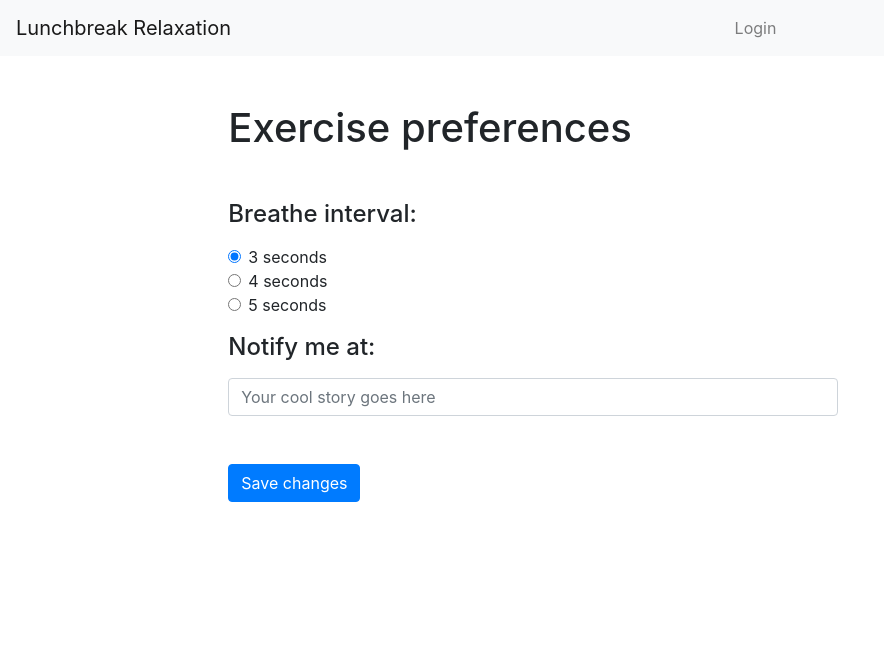
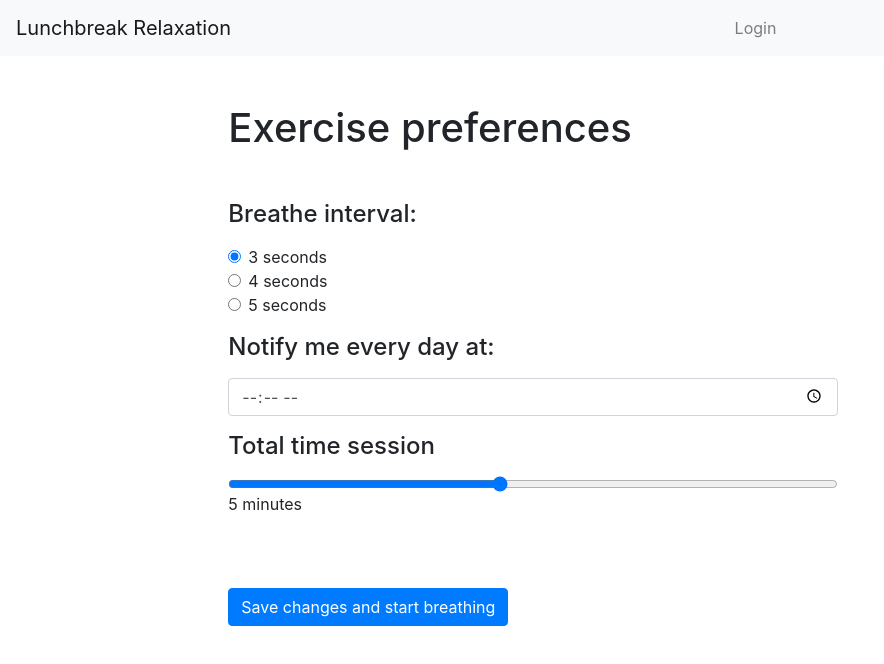
Before and after one commit to WanderSmits/relaxation_client, a React (Create React App) app: page /myprofile in a window 1280 px wide. Shown: the top 664 px of the page, without its empty margins (0-884 px from the left). Built offline with nearby package versions, Linux system fonts and the light colour scheme; no server answers.

Commit message:
made profile form

```diff
--- a/src/pages/Profile/index.js
+++ b/src/pages/Profile/index.js
@@ -1,19 +1,33 @@
 import React, { useState } from "react";
+import { useSelector, useDispatch } from "react-redux";
 
 import Form from "react-bootstrap/Form";
 import Col from "react-bootstrap/Col";
 import Button from "react-bootstrap/Button";
-import InputGroup from "react-bootstrap/InputGroup";
-import FormControl from "react-bootstrap/FormControl";
+
+import { postProfile } from "../../store/profile/actions";
 
 export default function Profile() {
-  const [interval, setInterval] = useState(false);
-  const [content, setContent] = useState("");
+  const [interval, setInterval] = useState(3);
+  const [notification, setNotification] = useState("");
+  const [totalTime, setTotalTime] = useState(5);
+
+  const dispatch = useDispatch();
 
   function submitPreferences(event) {
     event.preventDefault();
-    console.log("name", interval);
-    // dispatch(postStory(name, content, imageUrl));
+
+    const intInterval = parseInt(interval.charAt(0));
+
+    console.log(
+      "interval",
+      intInterval,
+      "notification",
+      notification,
+      "Total time?",
+      totalTime
+    );
+    dispatch(postProfile(intInterval, notification, totalTime));
   }
 
   return (
@@ -28,7 +42,7 @@ export default function Profile() {
           value={interval}
           label="3 seconds"
           value={interval}
-          onChange={() => setInterval(3)}
+          onChange={(event) => setInterval(event.target.value)}
           name="interval"
           id="radio1"
           checked
@@ -36,7 +50,7 @@ export default function Profile() {
         <Form.Check
           type="radio"
           value={interval}
-          onChange={() => setInterval(4)}
+          onChange={(event) => setInterval(event.target.value)}
           label="4 seconds"
           name="interval"
           id="radio2"
@@ -44,7 +58,7 @@ export default function Profile() {
         <Form.Check
           type="radio"
           value={interval}
-          onChange={() => setInterval(5)}
+          onChange={(event) => setInterval(event.target.value)}
           label="5 seconds"
           name="interval"
           id="radio2"
@@ -53,28 +67,36 @@ export default function Profile() {
 
       <Form.Group>
         <Form.Label>
-          <h4>Notify me at: </h4>
+          <h4>Notify me every day at: </h4>
         </Form.Label>
         <Form.Control
-          value={content}
-          onChange={(event) => setContent(event.target.value)}
-          type="textarea"
-          placeholder="Your cool story goes here"
+          value={notification}
+          onChange={(event) => setNotification(event.target.value)}
+          type="time"
+          placeholder="Notify me"
         />
       </Form.Group>
-      {/*
+
       <Form.Group>
-        <Form.Label>Your cool story link</Form.Label>
+        <Form.Label>
+          <h4>Total time session</h4>
+        </Form.Label>
+
         <Form.Control
-          value={imageUrl}
-          onChange={(event) => setImageUrl(event.target.value)}
-          type="text"
-          placeholder="Your image"
-        /> */}
-      {/* </Form.Group> */}
+          value={totalTime}
+          min="1"
+          max="10"
+          step="1"
+          onChange={(event) => setTotalTime(event.target.value)}
+          type="range"
+        />
+        <Form.Label>
+          <p>{`${totalTime} minutes`} </p>
+        </Form.Label>
+      </Form.Group>
       <Form.Group className="mt-5">
         <Button variant="primary" type="submit" onClick={submitPreferences}>
-          Save changes
+          Save changes and start breathing
         </Button>
       </Form.Group>
     </Form>
--- /dev/null
+++ b/src/store/profile/actions.js
@@ -0,0 +1,12 @@
+import axios from "axios";
+import { apiUrl } from "../../config/constants";
+
+export const postProfile = (interval, notification, totalTime) => {
+  return async (dispatch, getState) => {
+    console.log("From actions ", interval, notification, totalTime);
+    // const response = await axios.get(`${apiUrl}/products/${id}`);
+    // console.log("RESPONSE FROM THE THUNK", response.data);
+    // dispatch(productDetailsFetched(response.data));
+    // dispatch(appDoneLoading());
+  };
+};
```
Also changed, not shown: src/store/profile/reducer.js (added), src/store/profile/selector.js (added).
